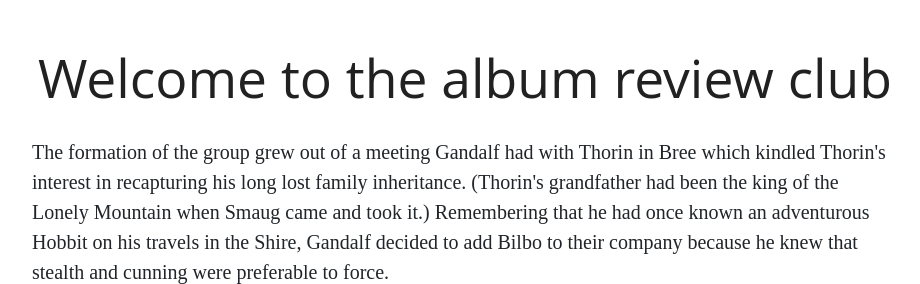
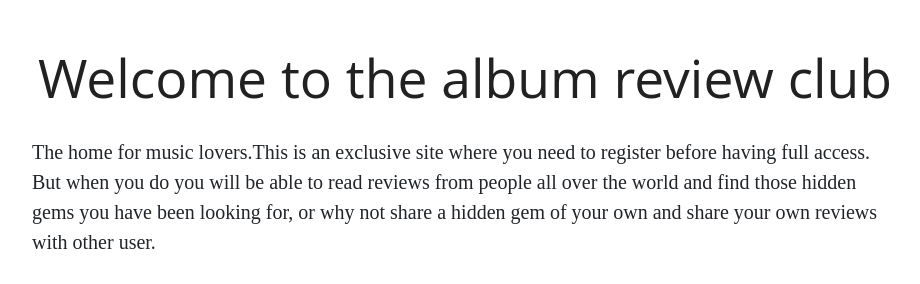
Before and after one commit to Code-Institute-Submissions/Colin-K88-album-review_MarResub, a Flask app: page / in a window 1280 px wide. Shown: the part 629-913 px from the top of the page, without its empty margins (175-1095 px from the left). Run offline with Flask 2, Linux system fonts and the light colour scheme; some libraries are stand-ins or nearby versions.

Commit message:
readme and home page update

```diff
--- a/templates/index.html
+++ b/templates/index.html
@@ -4,19 +4,16 @@
 <h2 class="grey-text text-darken-4 center-align">Welcome to the album review club</h2>
 
 <p>
-    The formation of the group grew out of a meeting Gandalf had with Thorin in Bree which kindled Thorin's interest in
-    recapturing his long lost family inheritance. (Thorin's grandfather had been the king of the Lonely Mountain when
-    Smaug came and took it.) Remembering that he had once known an adventurous Hobbit on his travels in the Shire,
-    Gandalf decided to add Bilbo to their company because he knew that stealth and cunning were preferable to force.
+    The home for music lovers.This is an exclusive site where you need to register before having full access. But when
+    you do you will be able to read reviews from people all over the world and find those hidden gems you have been looking for,
+    or why not share a hidden gem of your own and share your own reviews with other user.
 </p>
 
 <div class="row featurette">
     <div class="col-md-7">
         <h3>Thorin Oakenshield</h3>
         <p>
-            In the year TA 2746, Thorin II was born to Dwarven prince Thráin II in the mountain city of The Lonely Mountain.
-            Early in his youth, he and the other Dwarves of the Lonely Mountain were forced to flee by the dragon Smaug in TA
-            2770. While in exile, he quickly grew to become a capable warrior.
+            We want to hear your opinion on the latest and the classics. Register now and leave your review. And dont worry if your opinion changes with time you can simply edit your review and let other users know if the ambum stays true to your first opinion or if it got better or worse with time.
         </p>
     </div>
     <div class="col-md-5">
```
Also changed, not shown: README.md (added), static/img/Add-Album.png (added), static/img/Albums.png (added), static/img/Home-page.png (added), static/img/Login.png (added), static/img/Profile.png (added).
